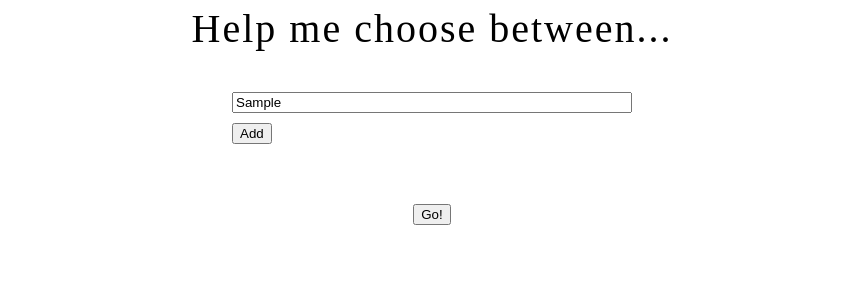
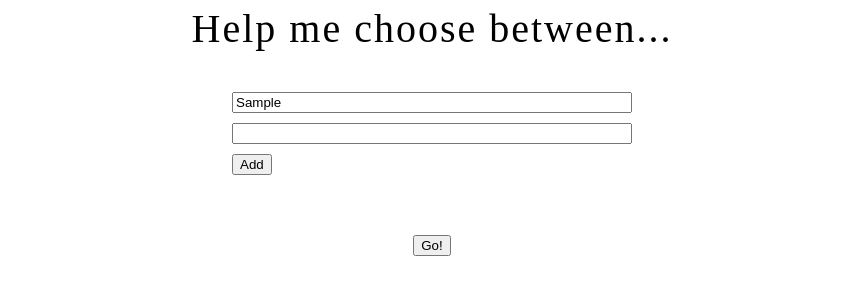
Before and after one commit to PetraA71/choose-chips, a plain HTML site: page index.html in a window 1280 px wide. Both pictures are taken after typing "Sample" into the empty fields and a click on the button "Add". Shown: the part 392-686 px from the top of the page, without its empty margins (208-1071 px from the left). Drawn offline with nearby package versions, Linux system fonts and the light colour scheme.

Commit message:
Added jQuery and javascript

```diff
--- a/index.html
+++ b/index.html
@@ -5,15 +5,29 @@
     <title>Choose chips</title>
     <link href="./main.css" rel="stylesheet" type="text/css">
   </head>
+  <img src="https://cdn.pixabay.com/photo/2014/12/17/21/30/wild-flowers-571940__340.jpg" alt=Flowers width="800" height="350" />
+   <h1>Help me choose between...</h1>
   <body>
-    <img src="https://cdn.pixabay.com/photo/2014/12/17/21/30/wild-flowers-571940__340.jpg" alt=Flowers width="800" height="350" />
-    <h1>Help me choose between...</h1>
     <div class="inputSection">
       <div class="inputs">
         <input placeholder="Something..."></input>
       </div>
       <button class="addOption">Add</button>
     </div>
+    <div class="resultSection"></div>
     <button>Go!</button>
+
+    <script src="https://code.jquery.com/jquery-3.4.1.min.js"></script>
+    <script>
+      $(function() {
+        $('.resultSection').hide()
+
+        var addOption = function() {
+          $('.inputs').append('<input></input>')
+        }
+
+        $('.addOption').click(addOption)
+      })
+    </script>
   </body>
 </html>
--- a/main.css
+++ b/main.css
@@ -4,6 +4,7 @@ body {
    justify-content: center;
    align-items: center;
    margin-top: 20px;
+   // background-image: url(https://cdn.pixabay.com/photo/2014/12/17/21/30/wild-flowers-571940__340.jpg)
  }
 
 h1 {
```
